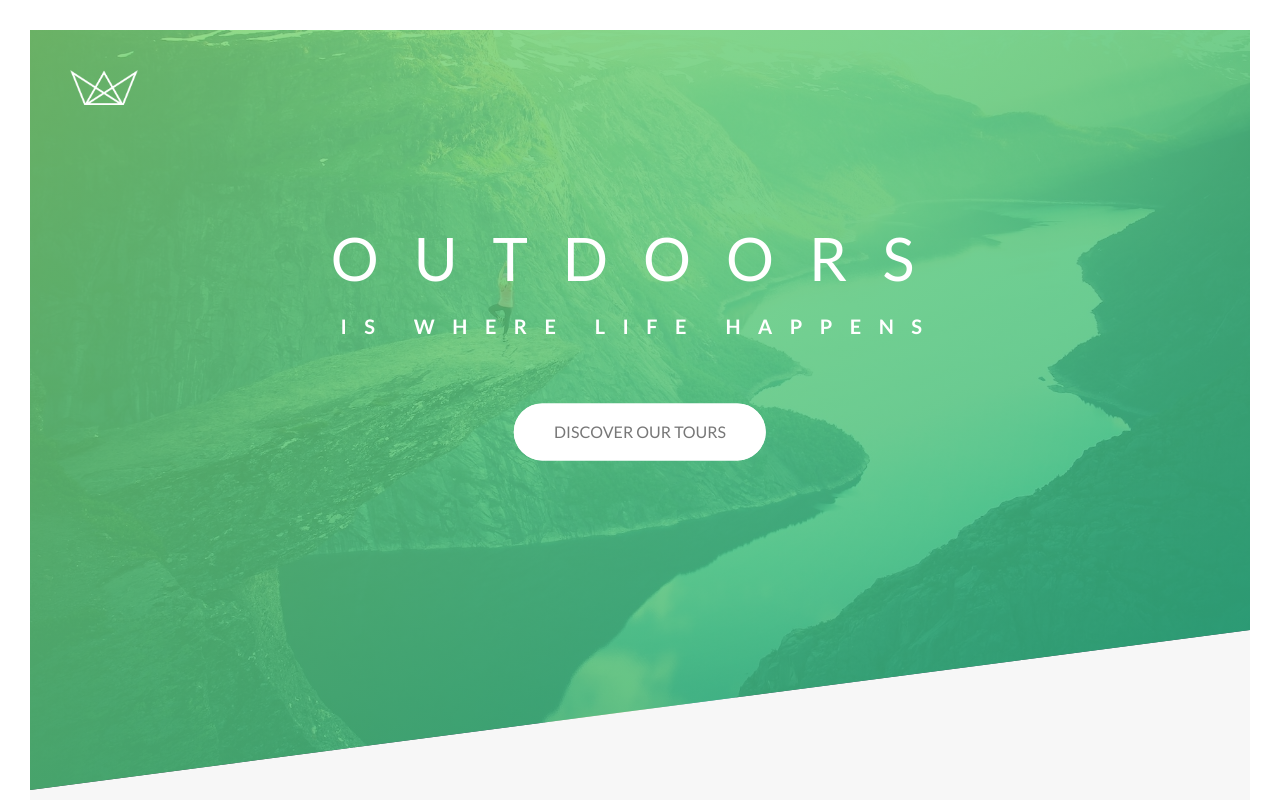
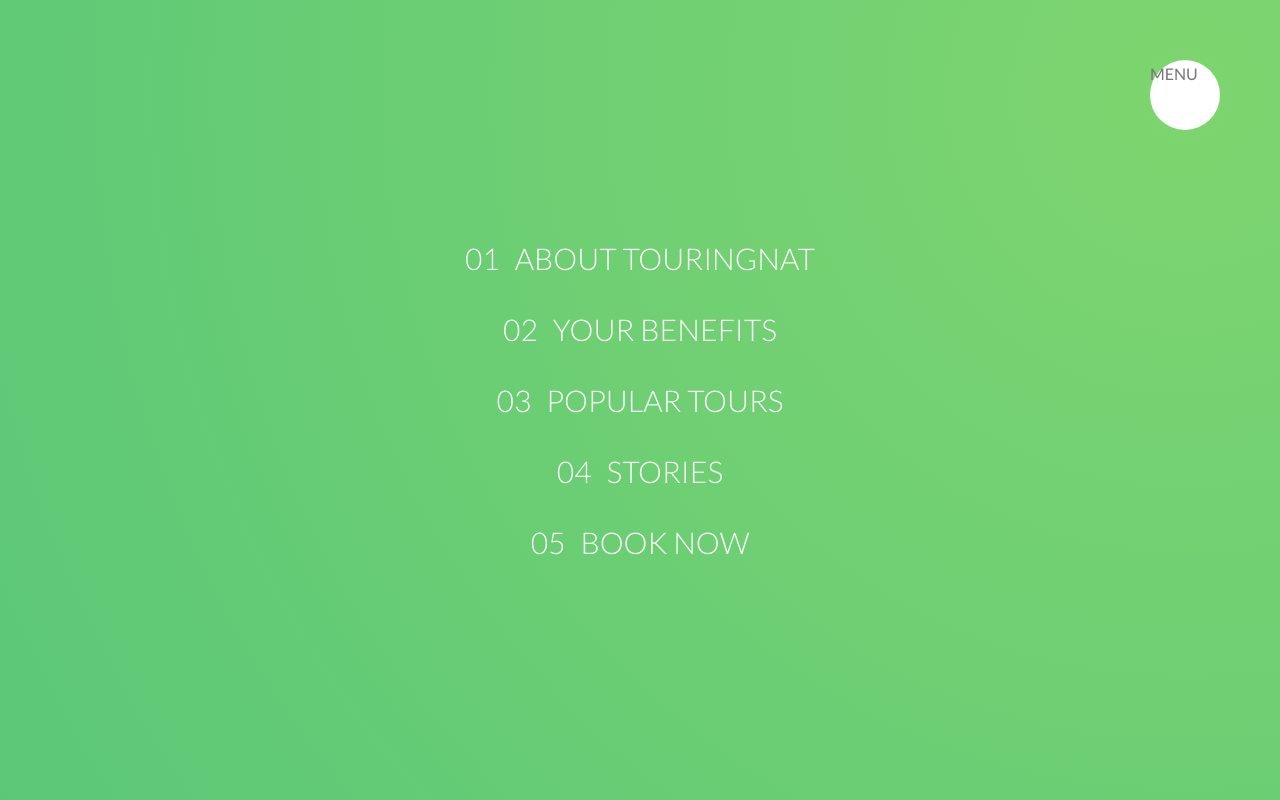
Before and after one commit to Juan321654/TouringNat, a website: page index.html in a window 1280 px wide. Shown: the top 800 px of the page. Drawn offline with Linux system fonts and the light colour scheme.

Commit message:
adding navigation menu

```diff
--- a/index.html
+++ b/index.html
@@ -16,6 +16,22 @@
     <title>TouringNat | Exciting tours for adventurous people</title>
   </head>
   <body>
+
+    <div class="navigation">
+      <input type="checkbox" class="navigation__checkbox" id="navi-toggle">
+      <label for="navi-toggle" class="navigation__button">MENU</label>
+      <div class="navigation__background">&nbsp;</div>
+      <nav class="navigation__nav">
+        <ul class="navigation__list">
+          <li class="nagivation__item"><a href="#" class="navigation__link"><span>01</span>About TouringNat</a></li>
+          <li class="nagivation__item"><a href="#" class="navigation__link"><span>02</span>Your benefits</a></li>
+          <li class="nagivation__item"><a href="#" class="navigation__link"><span>03</span>Popular tours</a></li>
+          <li class="nagivation__item"><a href="#" class="navigation__link"><span>04</span>Stories</a></li>
+          <li class="nagivation__item"><a href="#" class="navigation__link"><span>05</span>Book now</a></li>
+        </ul>
+      </nav>
+    </div>
+
     <header class="header">
       <div class="header__logo-box">
         <img src="img/logo-white.png" alt="Logo" class="header__logo" />
--- /dev/null
+++ b/sass/layout/_navigation.scss
@@ -0,0 +1,81 @@
+.navigation {
+  &__checkbox {
+    display: none;
+  }
+
+  &__button {
+    background-color: $color-white;
+    height: 7rem;
+    width: 7rem;
+    position: fixed;
+    top: 6rem;
+    right: 6rem;
+    border-radius: 50%;
+    z-index: 2000;
+  }
+
+  &__background {
+    height: 6rem;
+    width: 6rem;
+    border-radius: 50%;
+    position: fixed;
+    top: 6.5rem;
+    right: 6.5rem;
+    background-image: radial-gradient($color-primary-light, $color-primary-dark);
+    z-index: 1000;
+
+    transform: scale(80)
+  }
+
+
+  &__nav {
+    height: 100vh;
+    width: 100%;
+    position: fixed;
+    top: 0;
+    right: 0;
+    z-index: 1000;
+  }
+
+  &__list {
+    position: absolute;
+    top: 50%;
+    left: 50%;
+    transform: translate(-50%, -50%);
+    list-style: none;
+    text-align: center;
+  }
+
+  &__item {
+    margin: 1rem;
+  }
+
+  &__link {
+    &:link,
+    &:visited {
+      display: inline-block;
+      font-size: 3rem;
+      font-weight: 300;
+      padding: 1rem 2rem;
+      color: $color-white;
+      text-decoration: none;
+      text-transform: uppercase;
+      background-image: linear-gradient(120deg, transparent 0%, transparent 50%, $color-white 50%);
+      background-size: 230%;
+      transition: all .4s;
+
+      span {
+        margin-right: 1.5rem;
+        display: inline-block;
+      }
+    }
+
+    &:hover,
+    &:active {
+      background-position: 100%;
+      color: $color-primary;
+      transform: translateX(1rem);
+    }
+
+  }
+}
--- a/sass/main.scss
+++ b/sass/main.scss
@@ -18,6 +18,7 @@
 @import "layout/grid";
 @import "layout/header";
 @import "layout/footer";
+@import "layout/navigation";
 
 
 @import "pages/home";
```
Also changed, not shown: css/style.css.
